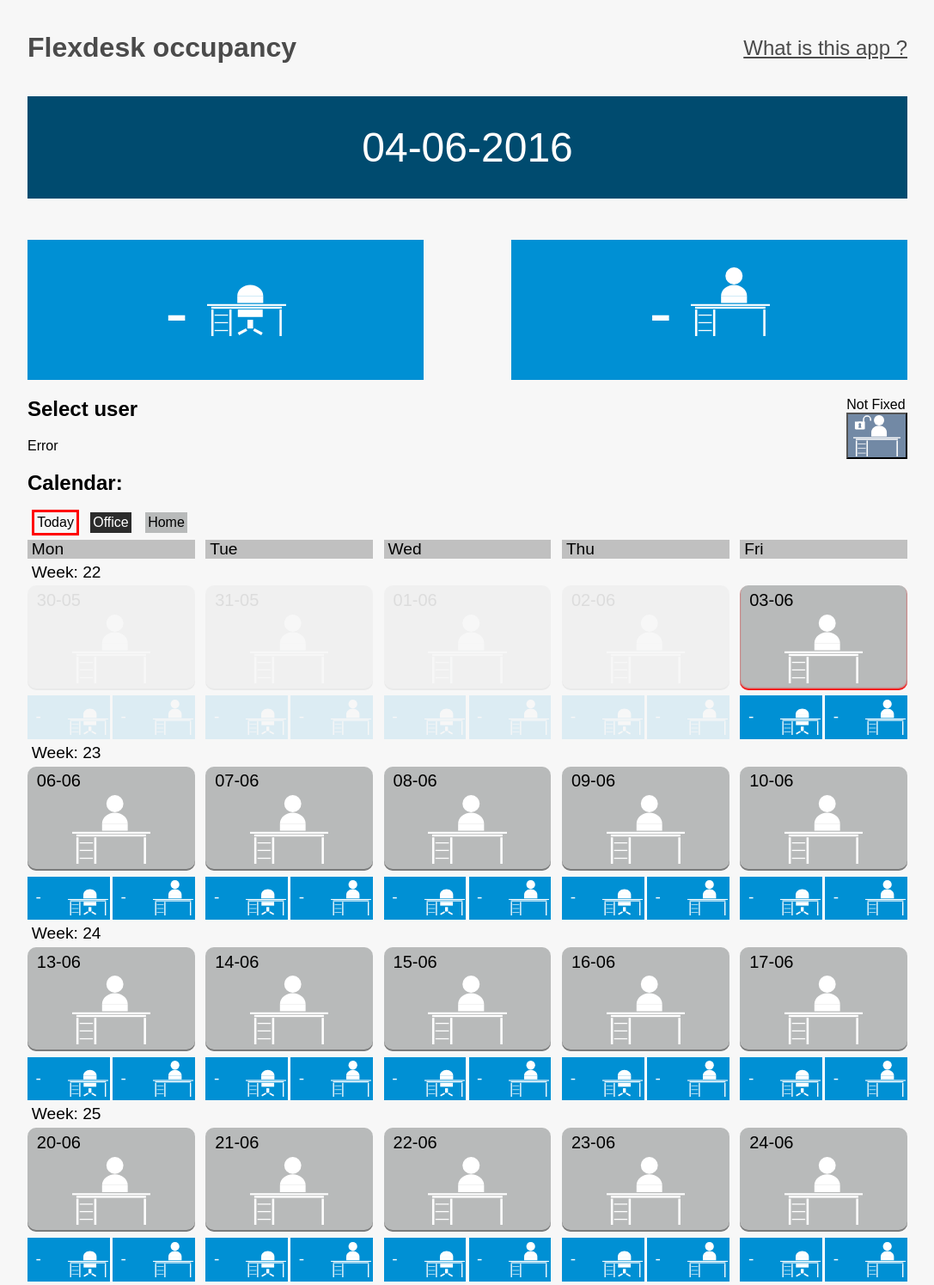
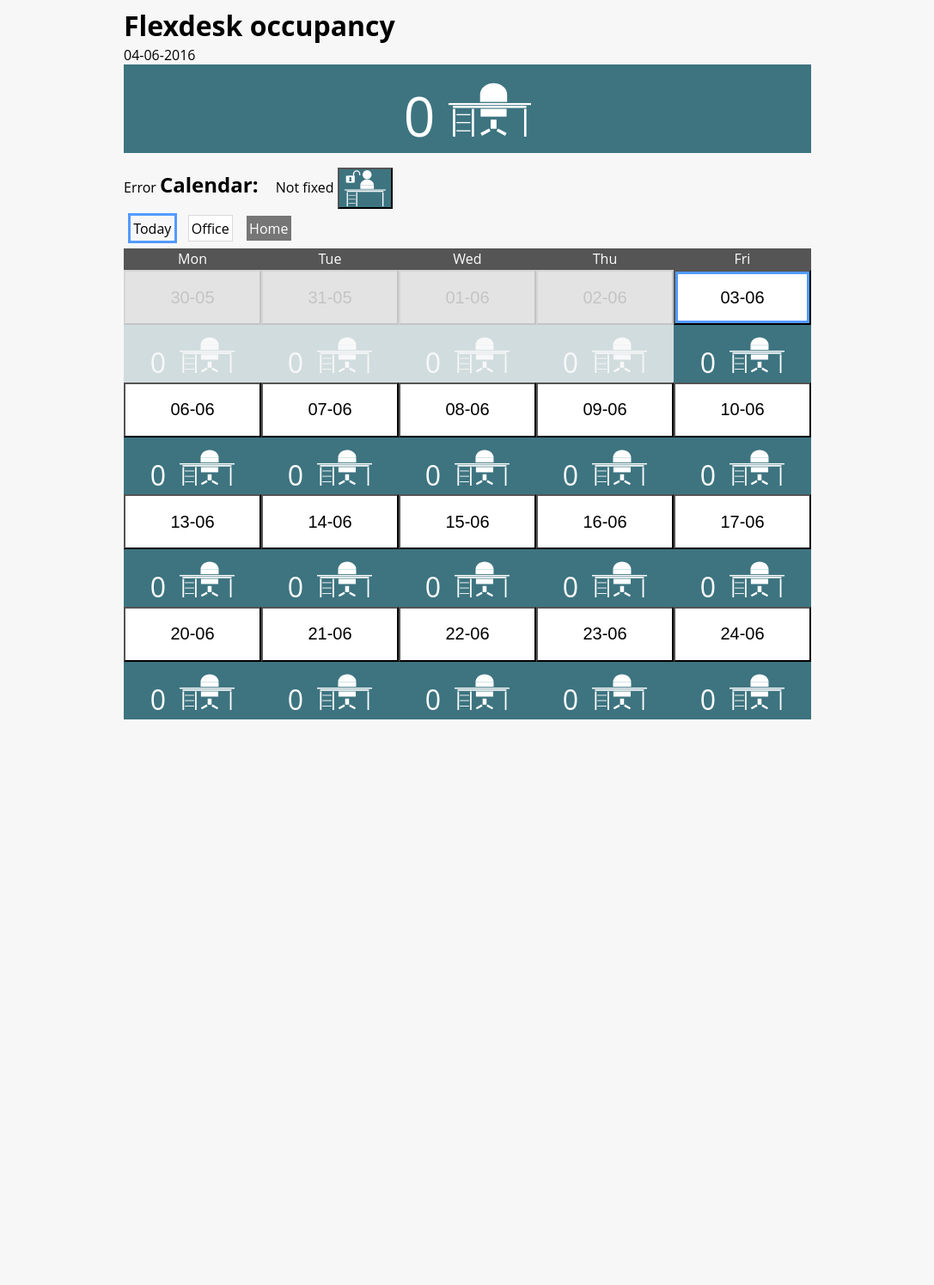
Before and after one commit to jaimiederijk/damcoflexdesk, a PHP site: page / in a window 1280 px wide. Shown: the whole page at 86% size, without its empty margins (96-1183 px from the left). After the commit the page ends 837 px from the top, so only its background shows below. Run offline with PHP 8.4, Linux system fonts and the light colour scheme; the visitor is signed in with stand-in values (Sample User, id 1); data that the repository does not hold is empty.

Commit message:
redesign

```diff
--- /dev/null
+++ b/css/app.css
@@ -0,0 +1,133 @@
+html {
+	background-color: #F7F7F7;
+}
+body {
+	font-family: 'Open Sans', 'Helvetica Neue', 'Arial', sans-serif;
+}
+h1 {
+	margin-bottom: 0.1rem;
+}
+
+
+.desk {
+	display: inline-block;
+}
+.deskvsemployee {
+	background-color: #3d7480;
+	text-align: center;
+
+}
+.deskvsemployee .desk span {
+	color: white;
+    font-size: 4em;
+}
+.deskvsemployee .desk img {
+	width: 6em;
+    padding-left: 1rem;
+}
+
+#select_user button {
+	background-color: rgb(61, 116, 128);
+	position: relative;
+    top: 1rem;
+}
+#select_user button img {
+	width: 3rem;
+}
+#select_user h2 , #select_user form {
+	display: inline-block;
+}
+#select_user form {
+	margin-left: 1rem;
+}
+
+
+#legend {
+    margin-bottom: 0.5rem;
+}
+#legend > div {
+    padding: 0.2rem;
+    margin: 0 0.5rem;
+    display: inline-block;
+}
+.l_today {
+	/*background-color: #539aff;*/
+    box-shadow: 0px 0px 0px 3px #539aff;
+}
+.l_workfromhome {
+    color: white;
+    background-color: #767676;
+}
+.l_goingtowork {
+    background-color: #ffffff;
+    border: solid rgb(217, 217, 217) 1px;
+}
+
+
+
+/*Deskuserinput*/
+#deskuserinput > div > div {
+	width: 20%;
+}
+#deskuserinput .week {
+	display: flex;
+    flex-wrap: wrap;
+}
+#deskuserinput .weeknumber {
+	width: 100%;
+}
+#deskuserinput form {
+	margin-bottom:0;
+}
+#deskuserinput .desk span {
+	font-size: 1em;
+}
+#deskuserinput .desk {
+	display: block;
+	padding-bottom: 0.1rem;
+}
+#deskuserinput button {
+	width: 100%;
+	background-color: white;
+    height: 4rem;
+}
+#deskuserinput button span {
+	font-size: 1.5em;
+}
+#deskuserinput .desk p {
+	margin: 0;
+	display: inline-block;
+}
+#deskuserinput .desk img {
+	width: 40%;
+}
+#deskuserinput .weekdays {
+	color: white;
+	padding: 0.1rem 0rem;
+	text-align: center;
+	background-color: rgb(85, 85, 85);
+}
+#deskuserinput .today button {
+	box-shadow: 0px 0px 0px 3px #539aff inset;
+}
+#deskuserinput .past {
+	opacity: 0.2;
+}
+#deskuserinput .past button {
+	background-color: rgb(153, 153, 153);
+}
+#deskuserinput .emptydesk button {
+	color: white;
+	background-color: #767676;
+}
+
+
+@media (min-width: 600px) {
+	#wrapper {
+		max-width: 800px;
+	    margin: auto;
+	}
+	#deskuserinput .desk span {
+		font-size: 2em;
+	}
+}
--- a/index.php
+++ b/index.php
@@ -21,7 +21,7 @@
   require 'php/cronjob.php';
 
   //manualCronjob
-  // loopDays();
+  //loopDays();
 
   $numberOfPeople = 0;
   $fixexdeskNotPresent = 0;
@@ -122,6 +122,7 @@
   $resultDeskOccupency = getOccupencyResults($conn,$currentShortDate);
   $numberOfPeople=$resultDeskOccupency[1];
   $numberOfDesk=$resultDeskOccupency[0];
+  $freeDesk=$numberOfDesk-$numberOfPeople;
 
 
   function setUserCookie ($id) {
@@ -216,7 +217,7 @@
     $result = "";
     //$week = 0;
     for ($i=0; $i < $weeks; $i++) {
-      $result = $result . "<div class='weeknumber'><span> Week: ".date('W',strtotime('+'.$i.' week', $today))."</span></div>";
+      // $result = $result . "<div class='weeknumber'><span> Week: ".date('W',strtotime('+'.$i.' week', $today))."</span></div>";
       $result = $result .  createWeekdays(strtotime('+'.$i.' week', $currentWeek),$conn);
     }
     return $result;
@@ -249,20 +250,21 @@
         $img="deskperson.svg";
       }
 
-      $resultDeskOccupency = getOccupencyResults($conn,date("Ymd",$timestamp));//<span>".date('d-m',$timestamp)."</span>
+      $resultDeskOccupency = getOccupencyResults($conn,date("Ymd",$timestamp));//<img src='images/".$img."'><span>".date('d-m',$timestamp)."</span><img src='images/desk.svg'><img src='images/deskperson.svg'><div class='employee'><p><span>$numberOfPeople</span></p></div>
       $numberOfPeople=$resultDeskOccupency[1];
       $numberOfDesk=$resultDeskOccupency[0];
+      $freeDesk=$numberOfDesk-$numberOfPeople;
       $divId = "d".date('d-m',$timestamp);
 
       $result = $result . "<div id='$divId' class='".$className."'>
         <form method='post' action=".$action.">
 
           <input type='hidden' name='date' value=".$timestamp.">
-          <button type='submit' name='changeGoingOffice' value='change'><span>".date('d-m',$timestamp)."</span><img src='images/".$img."'></button>
+          <button type='submit' name='changeGoingOffice' value='change'><span>".date('d-m',$timestamp)."</span></button>
         </form>
         <div class='deskvsemployee'>
-          <div class='desk'><p><span>$numberOfDesk</span> - </p><img src='images/desk.svg'></div>
-          <div class='employee'><p><span>$numberOfPeople</span> - </p><img src='images/deskperson.svg'></div>
+          <div class='desk'><p><span>$freeDesk</span></p><img src='images/desk.svg'></div>
+
         </div>
       </div>";
     }
@@ -290,6 +292,7 @@
 
         $optionText = getUsersOptions($conn);
         echo <<<HTML
+        <h2>Select user</h2>
         <p>Select your name to display your calendar</p>
 
         <form method="post" action=$action>
@@ -312,7 +315,7 @@
         } else {
           $showFixed = "false";
           $img="images/deskpersonunlock.svg";
-          $fixedDeskText = "Not Fixed";
+          $fixedDeskText = "Not fixed";
         }
 
           //echo "Cookie is set!<br>";
@@ -337,7 +340,7 @@
     <meta charset="utf-8">
     <meta http-equiv="X-UA-Compatible" content="IE=edge">
     <meta name="viewport" content="width=device-width, initial-scale=1">
-    <link rel="stylesheet" href="css/style.css">
+    <link rel="stylesheet" href="css/app.css">
     <title>flexdesk</title>
 
   </head>
@@ -347,7 +350,7 @@
       <header>
         <h1>Flexdesk occupancy </h1>
         <nav><!-- <a href="settings.php">Settings<img src="images/gear_icon.svg" alt="menu"> -->
-          <a href="Flexdesksoccupancyapp.pdf">What is this app ?</a>
+          <!-- <a href="Flexdesksoccupancyapp.pdf">What is this app ?</a> -->
         </nav>
       </header>
 
@@ -359,14 +362,14 @@
       </section>
       <section class="deskvsemployee" id="maindeskvsemployee" >
 
-        <div class="desk"><?php echo "<span>$numberOfDesk - </span>"; ?><img src="images/desk.svg"></div>
-        <div class="employee"><?php echo "<span>$numberOfPeople</span> - "; ?><img src="images/deskperson.svg"></div>
+        <div class="desk"><?php echo "<span>$freeDesk</span>"; ?><img src="images/desk.svg"></div>
+        <!-- <div class="employee"><?php ; ?><img src="images/deskperson.svg"></div>echo "<span>$numberOfPeople</span>" -->
 
 
       </section>
       <section id="usercal">
         <section id="select_user">
-          <h2>Select user</h2>
+
           <?php
                createUserStuff($conn);
             ?>
@@ -378,7 +381,11 @@
             if(isset($_COOKIE["user_id"])) {
               echo
               "<div class='week'>
-                <div><span>Mon</span></div><div><span>Tue</span></div><div><span>Wed</span></div><div><span>Thu</span></div><div><span>Fri</span></div>
+                <div class='weekdays'><span>Mon</span></div>
+                <div class='weekdays'><span>Tue</span></div>
+                <div class='weekdays'><span>Wed</span></div>
+                <div class='weekdays'><span>Thu</span></div>
+                <div class='weekdays'><span>Fri</span></div>
                   ". loopThroughWeeks(4,$conn)."
               </div>";
 
--- a/javascript/app.js
+++ b/javascript/app.js
@@ -4,10 +4,12 @@
 		body: document.querySelector('body'),
 		header: document.querySelector('header'),
 		forms: document.querySelectorAll("form"),
+		allDeskNumbers : document.querySelectorAll (".deskvsemployee .desk span"),
 		currentdate: document.querySelector("#currentdate"),
-		mainEmployeeNum: document.querySelector("#maindeskvsemployee .employee span"),
+		mainEmployeeNum: document.querySelector("#maindeskvsemployee .desk span"),
 		changefixedImg: document.querySelector("#changefixed img"),
-		fixedDeskStatus: document.querySelector("#select_user form label")
+		fixedDeskStatus: document.querySelector("#select_user form label"),
+
 	};
 
 	var app = {
@@ -64,31 +66,56 @@
 			var imgIndex = util.findElement(form.children[buttonIndex],"img");
 
 			if (util.hasClass(form.parentElement,"emptydesk")) { //going to work
-				plusOrMin = 1;
+				plusOrMin = -1;
 				form.parentElement.classList.remove("emptydesk");
-				form.children[buttonIndex].children[imgIndex].src="images/deskperson.svg";
+				//form.children[buttonIndex].children[imgIndex].src="images/deskperson.svg";
 			} else {// change to not going to work
-				plusOrMin=-1;
+				plusOrMin=1;
 				form.parentElement.classList.add("emptydesk");
-				form.children[buttonIndex].children[imgIndex].src="images/deskpersonhome.svg";
+				//form.children[buttonIndex].children[imgIndex].src="images/deskpersonhome.svg";
 			}
-			if (htmlElements.currentdate.innerHTML.indexOf(form.children[buttonIndex].children[imgIndex-1].innerHTML)>-1) {//main date matches the changed date
+			if (htmlElements.currentdate.innerHTML.indexOf(form.children[buttonIndex].children[0].innerHTML)>-1) {//main date matches the changed date
 				var currentNumber = Number(htmlElements.mainEmployeeNum.innerHTML);
-
-				currentNumber+=plusOrMin;
+				// if (!handleForms.checkIfFixed()) {//not fixed desk
+					currentNumber+=plusOrMin;
+				// } else {
+				// 	currentNumber-=plusOrMin;
+				// }
 				htmlElements.mainEmployeeNum.innerHTML=currentNumber;
 			};
 
-			var element = document.querySelector('#'+ form.parentElement.id +' .employee span');
+			var element = document.querySelector('#'+ form.parentElement.id +' .desk span');
 			var currentNumber2 = Number(element.innerHTML);
-			currentNumber2+=plusOrMin;
+			// if (!handleForms.checkIfFixed()) {//not fixed desk
+				currentNumber2+=plusOrMin;
+			// } else {
+			// 	currentNumber2-=plusOrMin;
+			// }
+			//currentNumber2+=plusOrMin;
 
 			element.innerHTML = currentNumber2;
 
 		},
+		checkIfFixed : function () {
+			if (htmlElements.fixedDeskStatus.innerHTML.indexOf("Not")> -1) {
+				handleForms.removeDeskFromAll(-1);
+				return false;
+			}
+			else {
+				handleForms.removeDeskFromAll(1);
+				return true;
+			}
+		},
+		removeDeskFromAll : function (plusOrMin) {
+			for (var i = 0; i < htmlElements.allDeskNumbers.length; i++) {
+				var newNumber = Number(htmlElements.allDeskNumbers[i].innerHTML)
+				newNumber+=plusOrMin;
+				htmlElements.allDeskNumbers[i].innerHTML = newNumber;
+			};
+		},
 		changeFixedState : function (form) {
 
-			if (htmlElements.fixedDeskStatus.innerHTML.indexOf("Not")> -1) {
+			if (!handleForms.checkIfFixed()) {
 
 				htmlElements.fixedDeskStatus.innerHTML= "Fixed";
 				htmlElements.changefixedImg.src = "images/deskpersonlock.svg";
```
